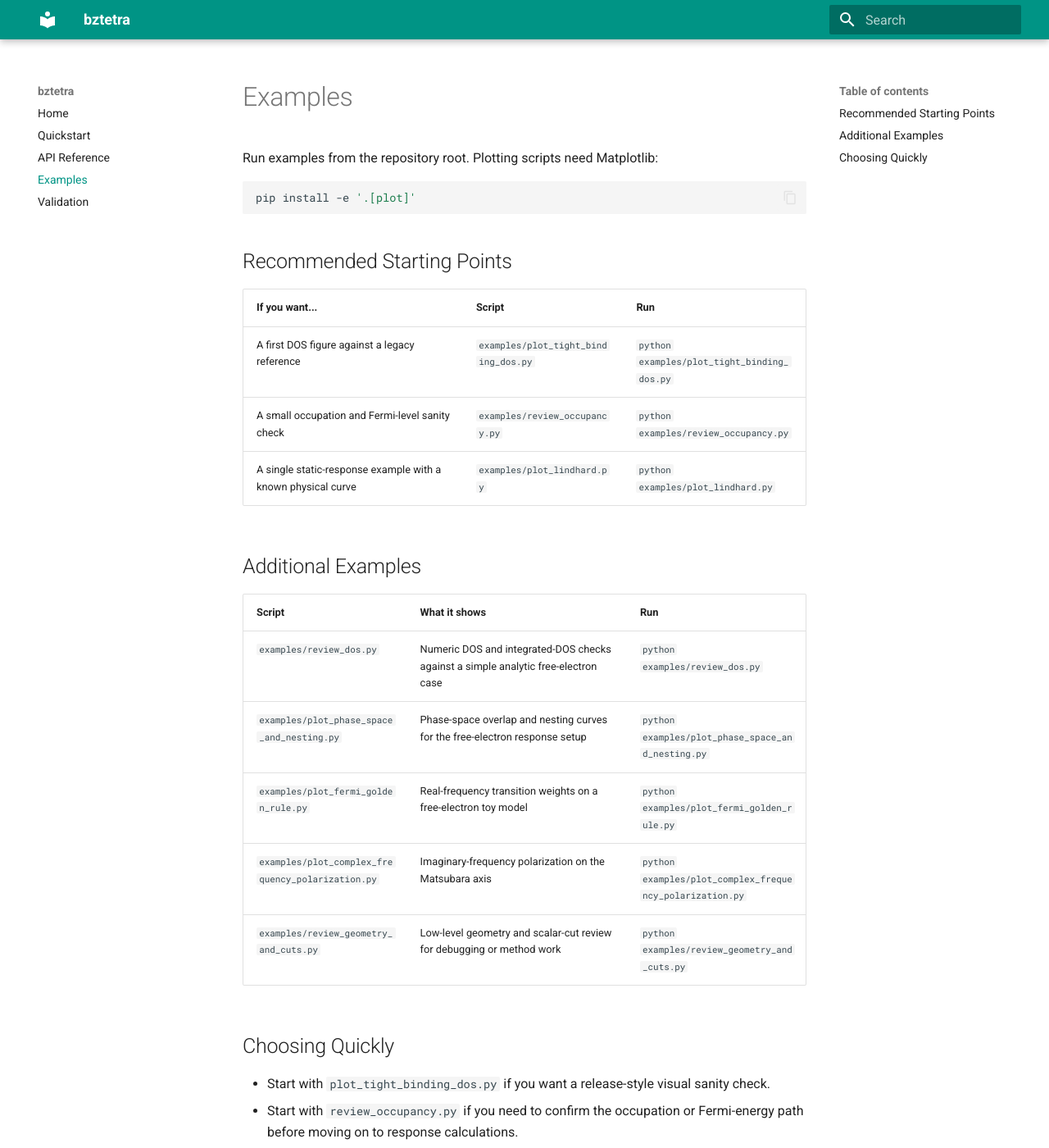
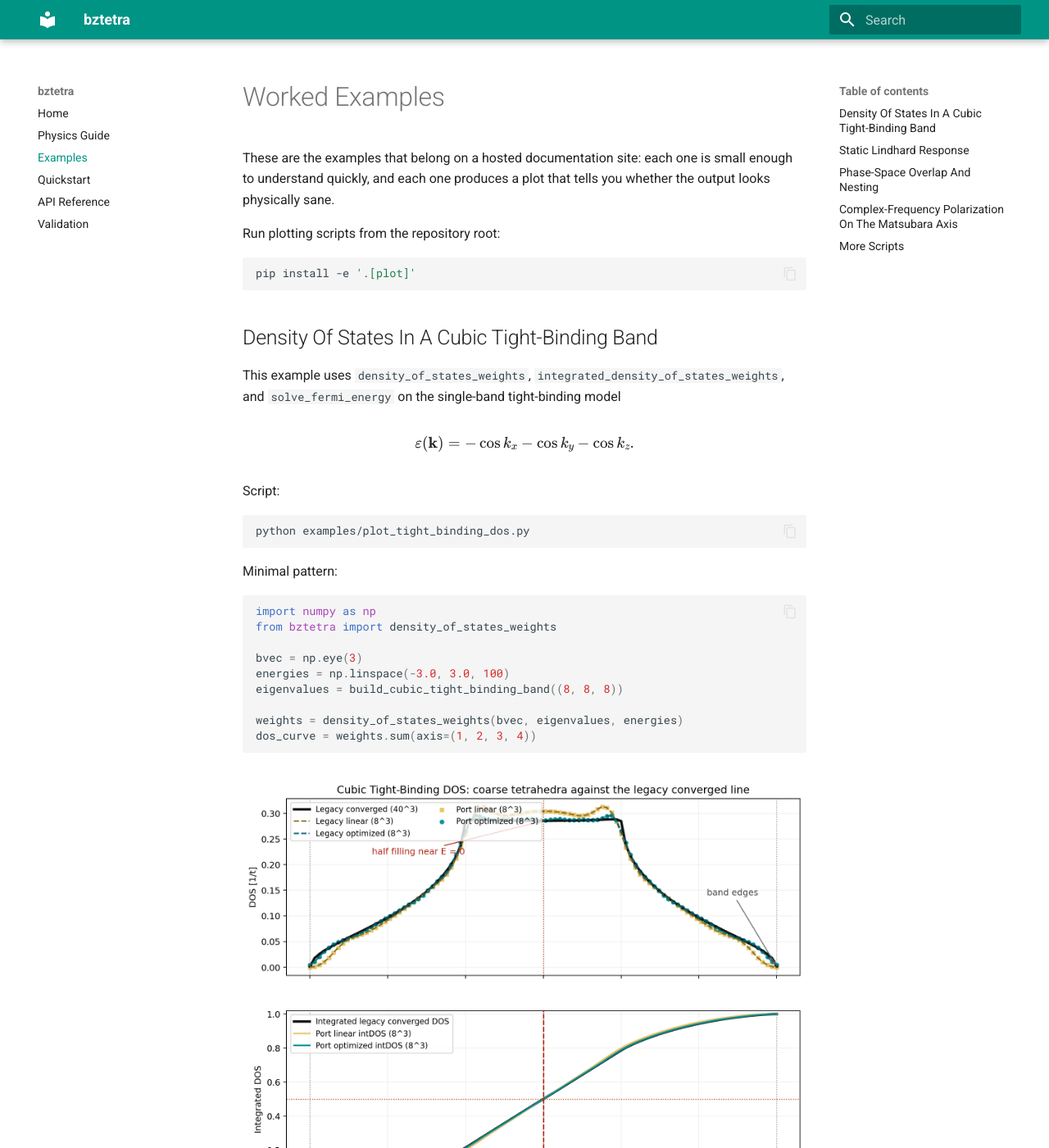
Before and after one commit to skilledwolf/bztetra, an MkDocs documentation site: the page built from docs/examples.md, in a window 1280 px wide and 1400 px high. Shown: the whole window at 82% size. Built offline with MkDocs 1.6.1 and Material for MkDocs 9.7.7, drawn with Linux system fonts in a browser that asks for light colours; some of the changed text lies outside the part shown.

Commit message:
Rewrite docs around physics formulas and plots

````diff
--- a/docs/examples.md
+++ b/docs/examples.md
@@ -1,33 +1,172 @@
-# Examples
+# Worked Examples
 
-Run examples from the repository root. Plotting scripts need Matplotlib:
+These are the examples that belong on a hosted documentation site: each one is
+small enough to understand quickly, and each one produces a plot that tells you
+whether the output looks physically sane.
+
+Run plotting scripts from the repository root:
 
 ```bash
 pip install -e '.[plot]'
 ```
 
-## Recommended Starting Points
+## Density Of States In A Cubic Tight-Binding Band
 
-| If you want... | Script | Run |
-| --- | --- | --- |
-| A first DOS figure against a legacy reference | `examples/plot_tight_binding_dos.py` | `python examples/plot_tight_binding_dos.py` |
-| A small occupation and Fermi-level sanity check | `examples/review_occupancy.py` | `python examples/review_occupancy.py` |
-| A single static-response example with a known physical curve | `examples/plot_lindhard.py` | `python examples/plot_lindhard.py` |
+This example uses `density_of_states_weights`,
+`integrated_density_of_states_weights`, and `solve_fermi_energy` on the
+single-band tight-binding model
 
-## Additional Examples
+\[
+\varepsilon(\mathbf{k}) = -\cos k_x - \cos k_y - \cos k_z.
+\]
 
-| Script | What it shows | Run |
-| --- | --- | --- |
-| `examples/review_dos.py` | Numeric DOS and integrated-DOS checks against a simple analytic free-electron case | `python examples/review_dos.py` |
-| `examples/plot_phase_space_and_nesting.py` | Phase-space overlap and nesting curves for the free-electron response setup | `python examples/plot_phase_space_and_nesting.py` |
-| `examples/plot_fermi_golden_rule.py` | Real-frequency transition weights on a free-electron toy model | `python examples/plot_fermi_golden_rule.py` |
-| `examples/plot_complex_frequency_polarization.py` | Imaginary-frequency polarization on the Matsubara axis | `python examples/plot_complex_frequency_polarization.py` |
-| `examples/review_geometry_and_cuts.py` | Low-level geometry and scalar-cut review for debugging or method work | `python examples/review_geometry_and_cuts.py` |
+Script:
 
-## Choosing Quickly
+```bash
+python examples/plot_tight_binding_dos.py
+```
 
-- Start with `plot_tight_binding_dos.py` if you want a release-style visual
-  sanity check.
-- Start with `review_occupancy.py` if you need to confirm the occupation or
-  Fermi-energy path before moving on to response calculations.
-- Start with `plot_lindhard.py` if your main use case is static response.
+Minimal pattern:
+
+```python
+import numpy as np
+from bztetra import density_of_states_weights
+
+bvec = np.eye(3)
+energies = np.linspace(-3.0, 3.0, 100)
+eigenvalues = build_cubic_tight_binding_band((8, 8, 8))
+
+weights = density_of_states_weights(bvec, eigenvalues, energies)
+dos_curve = weights.sum(axis=(1, 2, 3, 4))
+```
+
+<figure markdown>
+  ![Cubic tight-binding DOS comparison](assets/plots/tight_binding_dos.png)
+  <figcaption>
+    The coarse 8^3 tetrahedron result tracks the legacy DOS line shape and the
+    integrated DOS shows the expected half-filling crossing near E = 0.
+  </figcaption>
+</figure>
+
+## Static Lindhard Response
+
+This example uses `static_polarization_weights` to reproduce the dimensionless
+free-electron Lindhard curve
+
+\[
+\frac{\chi_0(q)}{N(E_F)}
+=
+\frac{1}{2}
++
+\frac{1}{2q}
+\left(1 - \frac{q^2}{4}\right)
+\log\left|\frac{q+2}{q-2}\right|,
+\]
+
+with the known limits at \(q = 0\) and \(q = 2k_F\).
+
+Script:
+
+```bash
+python examples/plot_lindhard.py
+```
+
+Minimal pattern:
+
+```python
+import numpy as np
+from bztetra import static_polarization_weights
+
+bvec, occupied, target = build_lindhard_bands((8, 8, 8), q_value=1.0)
+weights = static_polarization_weights(bvec, occupied, target)
+chi_q = 2.0 * weights.sum() * np.linalg.det(bvec) / (4.0 * np.pi)
+```
+
+<figure markdown>
+  ![Static Lindhard response](assets/plots/lindhard.png)
+  <figcaption>
+    The optimized tetrahedron result reproduces both the compressibility limit
+    at small q and the Kohn anomaly near 2k_F.
+  </figcaption>
+</figure>
+
+## Phase-Space Overlap And Nesting
+
+These two kernels are useful when you want geometry before full polarization:
+
+\[
+W_{\mathrm{overlap}}(\mathbf{q})
+=
+\int_{\mathrm{BZ}}
+\Theta(-\varepsilon_{\mathbf{k}})
+\Theta(\varepsilon_{\mathbf{k}+\mathbf{q}})\, d^3k,
+\]
+
+\[
+W_{\mathrm{nest}}(\mathbf{q})
+=
+\int_{\mathrm{BZ}}
+\delta(\varepsilon_{\mathbf{k}})
+\delta(\varepsilon_{\mathbf{k}+\mathbf{q}})\, d^3k.
+\]
+
+Script:
+
+```bash
+python examples/plot_phase_space_and_nesting.py
+```
+
+<figure markdown>
+  ![Phase-space overlap and nesting](assets/plots/phase_space_and_nesting.png)
+  <figcaption>
+    The overlap weight measures the occupied-to-empty phase-space volume, while
+    the nesting weight isolates the Fermi-surface intersection geometry.
+  </figcaption>
+</figure>
+
+## Complex-Frequency Polarization On The Matsubara Axis
+
+This example uses `complex_frequency_polarization_weights` for
+
+\[
+\Pi_0(\mathbf{q}, i\omega_n) =
+\sum_{nm}\int_{\mathrm{BZ}}
+\frac{
+f(\varepsilon_n(\mathbf{k})) - f(\varepsilon_m(\mathbf{k}+\mathbf{q}))
+}{
+i\omega_n + \varepsilon_n(\mathbf{k}) - \varepsilon_m(\mathbf{k}+\mathbf{q})
+}
+\, d^3k.
+\]
+
+Script:
+
+```bash
+python examples/plot_complex_frequency_polarization.py
+```
+
+Minimal pattern:
+
+```python
+import numpy as np
+from bztetra import complex_frequency_polarization_weights
+
+energies = 1j * np.linspace(0.1, 2.5, 81)
+weights = complex_frequency_polarization_weights(bvec, occupied, target, energies)
+polarization = weights.sum(axis=(1, 2, 3)) * np.linalg.det(bvec)
+```
+
+<figure markdown>
+  ![Complex-frequency polarization on the Matsubara axis](assets/plots/complex_frequency_polarization_matsubara.png)
+  <figcaption>
+    On the imaginary-frequency axis the response is smooth and the constant-gap
+    channels decay with the expected \(1 / (\Delta + i\omega_n)\) structure.
+  </figcaption>
+</figure>
+
+## More Scripts
+
+- `python examples/review_occupancy.py`
+- `python examples/review_dos.py`
+- `python examples/plot_fermi_golden_rule.py`
+- `python examples/review_geometry_and_cuts.py`
--- /dev/null
+++ b/docs/javascripts/mathjax.js
@@ -0,0 +1,12 @@
+window.MathJax = {
+  tex: {
+    inlineMath: [["\\(", "\\)"]],
+    displayMath: [["\\[", "\\]"]],
+    processEscapes: true,
+    processEnvironments: true,
+  },
+  options: {
+    ignoreHtmlClass: ".*|",
+    processHtmlClass: "arithmatex",
+  },
+};
--- /dev/null
+++ b/docs/physics.md
@@ -0,0 +1,182 @@
+# Physics Guide
+
+This page is the physics-facing map of the package: what each routine computes,
+how the returned weights relate to standard Brillouin-zone formulas, and how to
+turn those weights into observables.
+
+## One Core Idea
+
+`bztetra` does **not** try to hide the k-resolved weight field from you. The
+public routines return tetrahedron-integrated weights on a regular output grid,
+so you can still apply matrix elements, orbital projectors, or other
+k-dependent factors before the final Brillouin-zone sum.
+
+For a right-handed reciprocal basis \(bvec\), the final integral is obtained by
+summing over the explicit k-grid axes and multiplying by
+\(\det(bvec)\).
+
+## Occupation And Fermi Level
+
+At a fixed Fermi level, `occupation_weights` approximates the occupation field
+
+\[
+n_n(\mathbf{k}; E_F) = \Theta\!\left(E_F - \varepsilon_n(\mathbf{k})\right),
+\]
+
+where \(\varepsilon_n(\mathbf{k})\) is the band energy for band \(n\).
+
+`solve_fermi_energy` finds the value of \(E_F\) such that
+
+\[
+\sum_n \int_{\mathrm{BZ}} n_n(\mathbf{k}; E_F)\, d^3k
+= N_{\mathrm{e}, \uparrow},
+\]
+
+with `electrons_per_spin = N_{e,\uparrow}` in the package API.
+
+## Density Of States
+
+`density_of_states_weights` approximates the k-resolved DOS weight field for
+
+\[
+D(E) = \sum_n \int_{\mathrm{BZ}}
+\delta\!\left(E - \varepsilon_n(\mathbf{k})\right)\, d^3k,
+\]
+
+and `integrated_density_of_states_weights` approximates
+
+\[
+N(E) = \sum_n \int_{\mathrm{BZ}}
+\Theta\!\left(E - \varepsilon_n(\mathbf{k})\right)\, d^3k.
+\]
+
+The returned arrays keep the k-grid explicit:
+
+- `density_of_states_weights` returns `(nenergy, wx, wy, wz, nbands)`
+- `integrated_density_of_states_weights` returns
+  `(nenergy, wx, wy, wz, nbands)`
+
+To obtain a scalar DOS curve, sum over the k-grid and band axes and multiply by
+\(\det(bvec)\).
+
+## Static Response Quantities
+
+For two band manifolds, `bztetra` exposes three useful static objects.
+
+### Phase-Space Overlap
+
+`phase_space_overlap_weights` corresponds to the occupied-to-empty overlap
+volume
+
+\[
+W_{\mathrm{overlap}}(\mathbf{q}) =
+\sum_{nm} \int_{\mathrm{BZ}}
+\Theta\!\left(-\varepsilon_n(\mathbf{k})\right)
+\Theta\!\left(\varepsilon_m(\mathbf{k}+\mathbf{q})\right)
+\, d^3k,
+\]
+
+with energies typically supplied relative to the Fermi level.
+
+### Nesting Function
+
+`nesting_function_weights` approximates the Fermi-surface intersection weight
+
+\[
+W_{\mathrm{nest}}(\mathbf{q}) =
+\sum_{nm} \int_{\mathrm{BZ}}
+\delta\!\left(\varepsilon_n(\mathbf{k})\right)
+\delta\!\left(\varepsilon_m(\mathbf{k}+\mathbf{q})\right)
+\, d^3k.
+\]
+
+### Static Polarization
+
+`static_polarization_weights` corresponds to the zero-frequency polarization
+
+\[
+\chi_0(\mathbf{q}) =
+\sum_{nm} \int_{\mathrm{BZ}}
+\frac{
+f\!\left(\varepsilon_n(\mathbf{k})\right)
+- f\!\left(\varepsilon_m(\mathbf{k}+\mathbf{q})\right)
+}{
+\varepsilon_n(\mathbf{k}) - \varepsilon_m(\mathbf{k}+\mathbf{q})
+}
+\, d^3k.
+\]
+
+All three static response routines return arrays of shape
+
+\[
+(wx, wy, wz, n_{\mathrm{target}}, n_{\mathrm{source}}),
+\]
+
+with the final two axes ordered `(target_band, source_band)`.
+
+## Frequency-Dependent Response
+
+`fermi_golden_rule_weights` approximates the real-frequency transition weight
+
+\[
+S(\mathbf{q}, \omega) =
+\sum_{nm} \int_{\mathrm{BZ}}
+\left[
+f\!\left(\varepsilon_n(\mathbf{k})\right)
+- f\!\left(\varepsilon_m(\mathbf{k}+\mathbf{q})\right)
+\right]
+\delta\!\left(
+\omega - \varepsilon_m(\mathbf{k}+\mathbf{q}) + \varepsilon_n(\mathbf{k})
+\right)
+\, d^3k,
+\]
+
+while `complex_frequency_polarization_weights` approximates the complex-energy
+response
+
+\[
+\Pi_0(\mathbf{q}, z) =
+\sum_{nm} \int_{\mathrm{BZ}}
+\frac{
+f\!\left(\varepsilon_n(\mathbf{k})\right)
+- f\!\left(\varepsilon_m(\mathbf{k}+\mathbf{q})\right)
+}{
+z + \varepsilon_n(\mathbf{k}) - \varepsilon_m(\mathbf{k}+\mathbf{q})
+}
+\, d^3k.
+\]
+
+These routines return arrays of shape
+
+\[
+(n_E, wx, wy, wz, n_{\mathrm{target}}, n_{\mathrm{source}}).
+\]
+
+Use `prepare_response_evaluator` when the occupied and target band sets are
+fixed but you want to sweep over many frequencies.
+
+## How To Contract Weights Into Observables
+
+If your observable carries a matrix element \(M_{nm}(\mathbf{k})\), form the
+contraction before the final k-point sum. For example, for a DOS-like quantity
+weighted by a scalar factor \(g_n(\mathbf{k})\),
+
+\[
+A(E_\alpha) =
+\sum_n \int_{\mathrm{BZ}}
+g_n(\mathbf{k})\,
+\delta\!\left(E - \varepsilon_n(\mathbf{k})\right)\, d^3k
+\approx
+\det(bvec)\,
+\sum_{\mathbf{k}, n}
+g_n(\mathbf{k})\, w_{\alpha,\mathbf{k},n}.
+\]
+
+The same pattern applies to response functions with
+\(M_{nm}(\mathbf{k})\,w_{E,\mathbf{k},m,n}\).
+
+## Where To Go Next
+
+- [Examples](examples.md) for worked examples with plots.
+- [Quickstart](quickstart.md) for the shortest correct calling patterns.
+- [API Reference](api.md) for signatures and shape contracts.
--- a/mkdocs.yml
+++ b/mkdocs.yml
@@ -16,6 +16,10 @@ theme:
     - search.suggest
     - search.highlight
 
+extra_javascript:
+  - javascripts/mathjax.js
+  - https://cdn.jsdelivr.net/npm/mathjax@3/es5/tex-mml-chtml.js
+
 markdown_extensions:
   - admonition
   - attr_list
@@ -28,6 +32,8 @@ markdown_extensions:
       anchor_linenums: true
   - pymdownx.inlinehilite
   - pymdownx.superfences
+  - pymdownx.arithmatex:
+      generic: true
 
 plugins:
   - search
@@ -46,7 +52,8 @@ plugins:
 
 nav:
   - Home: index.md
+  - Physics Guide: physics.md
+  - Examples: examples.md
   - Quickstart: quickstart.md
   - API Reference: api.md
-  - Examples: examples.md
   - Validation: validation.md
````
Also changed, not shown: README.md (+2 -2 lines), docs/index.md (+43 -37 lines), docs/quickstart.md (+3 -0 lines), docs/assets/plots/complex_frequency_polarization_matsubara.png (added), docs/assets/plots/lindhard.png (added), docs/assets/plots/phase_space_and_nesting.png (added), docs/assets/plots/tight_binding_dos.png (added).
